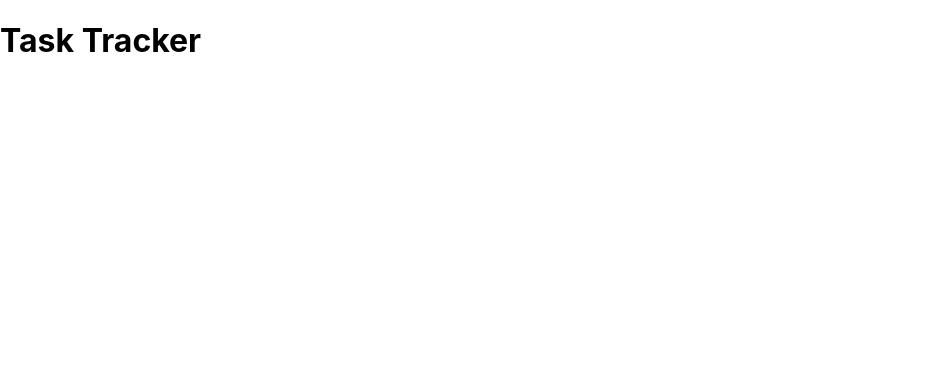
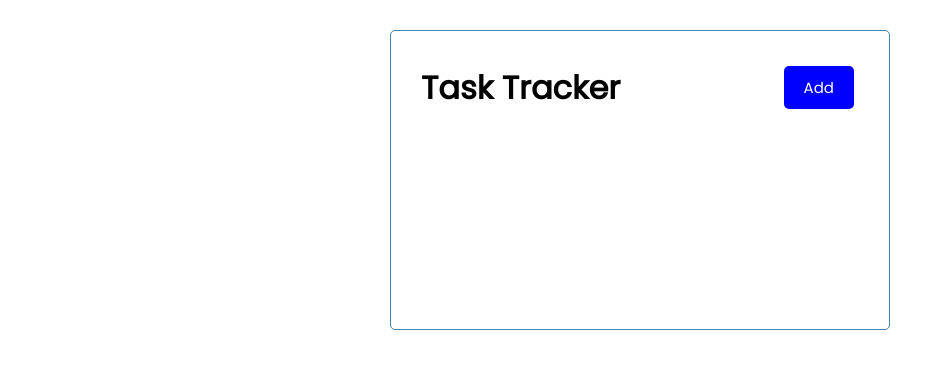
Before and after one commit to Nelson-Delpozo/react-task-manager, a React (Create React App) app: page / in a window 1280 px wide. Shown: the top 368 px of the page, without its empty margins (0-952 px from the left). Built offline with nearby package versions, Linux system fonts and the light colour scheme.

Commit message:
added styling

```diff
--- /dev/null
+++ b/src/components/Button.js
@@ -0,0 +1,4 @@
+const Button = ({color, text}) => {
+    return <button style={{backgroundColor: color}} className="btn">{text}</button>
+}
+export default Button
--- a/src/components/Header.js
+++ b/src/components/Header.js
@@ -1,10 +1,13 @@
+import Button from "./Button";
+
 const Header = () => {
 
     return (
 
 
-        <header>
+        <header className="header">
             <h1>Task Tracker</h1>
+            <Button color="blue" text="Add" />
         </header>
     )
 
--- a/src/index.css
+++ b/src/index.css
@@ -1,13 +1,112 @@
-body {
+@import url('https://fonts.googleapis.com/css2?family=Poppins:wght@300;400&display=swap');
+
+* {
+  box-sizing: border-box;
   margin: 0;
-  font-family: -apple-system, BlinkMacSystemFont, 'Segoe UI', 'Roboto', 'Oxygen',
-    'Ubuntu', 'Cantarell', 'Fira Sans', 'Droid Sans', 'Helvetica Neue',
-    sans-serif;
-  -webkit-font-smoothing: antialiased;
-  -moz-osx-font-smoothing: grayscale;
+  padding: 0;
 }
 
-code {
-  font-family: source-code-pro, Menlo, Monaco, Consolas, 'Courier New',
-    monospace;
+body {
+  font-family: 'Poppins', sans-serif;
 }
+
+.container {
+  max-width: 500px;
+  margin: 30px auto;
+  overflow: auto;
+  min-height: 300px;
+  border: 1px solid steelblue;
+  padding: 30px;
+  border-radius: 5px;
+}
+
+.header {
+  display: flex;
+  justify-content: space-between;
+  align-items: center;
+  margin-bottom: 20px;
+}
+
+.btn {
+  display: inline-block;
+  background: #000;
+  color: #fff;
+  border: none;
+  padding: 10px 20px;
+  margin: 5px;
+  border-radius: 5px;
+  cursor: pointer;
+  text-decoration: none;
+  font-size: 15px;
+  font-family: inherit;
+}
+
+.btn:focus {
+  outline: none;
+}
+
+.btn:active {
+  transform: scale(0.98);
+}
+
+.btn-block {
+  display: block;
+  width: 100%;
+}
+
+.task {
+  background: #f4f4f4;
+  margin: 5px;
+  padding: 10px 20px;
+  cursor: pointer;
+}
+
+.task.reminder {
+  border-left: 5px solid green;
+}
+
+.task h3 {
+  display: flex;
+  align-items: center;
+  justify-content: space-between;
+}
+
+.add-form {
+  margin-bottom: 40px;
+}
+
+.form-control {
+  margin: 20px 0;
+}
+
+.form-control label {
+  display: block;
+}
+
+.form-control input {
+  width: 100%;
+  height: 40px;
+  margin: 5px;
+  padding: 3px 7px;
+  font-size: 17px;
+}
+
+.form-control-check {
+  display: flex;
+  align-items: center;
+  justify-content: space-between;
+}
+
+.form-control-check label {
+  flex: 1;
+}
+
+.form-control-check input {
+  flex: 2;
+  height: 20px;
+}
+
+footer {
+  margin-top: 30px;
+  text-align: center;
+}
```
Also changed, not shown: public/index.html (+0 -23 lines).
